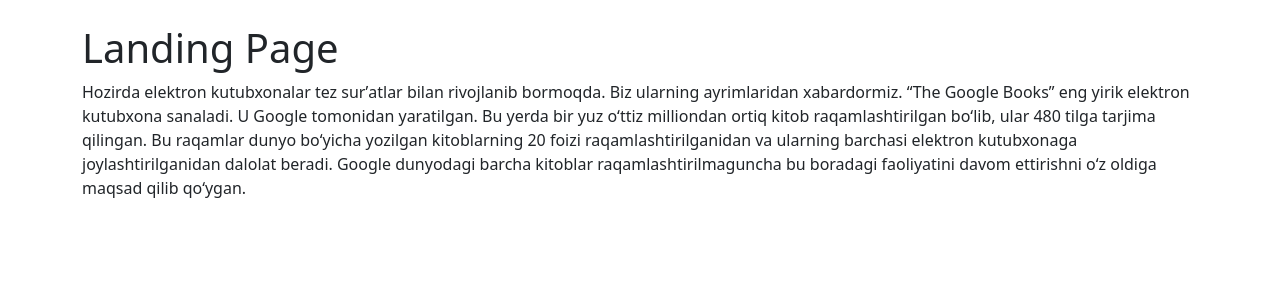
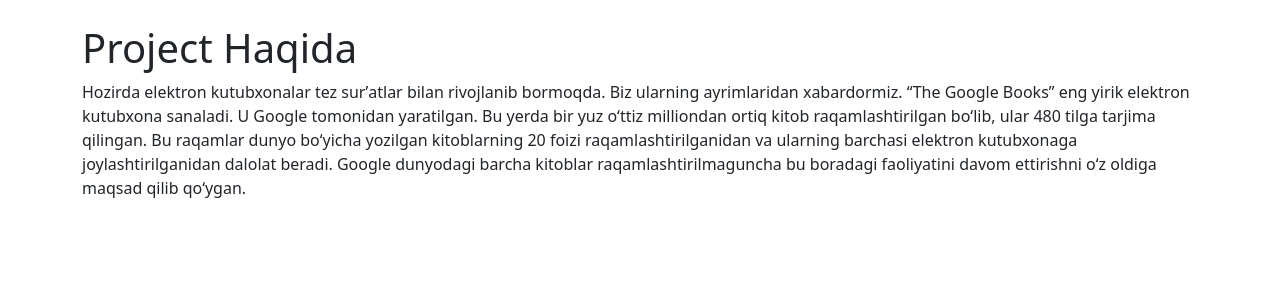
Before and after one commit to oybekjohn/kitoboqi, a Django app: template templates/landing.html in a window 1280 px wide. Shown: the part 56-356 px from the top of the page. Run offline with Django 3.2, Linux system fonts and the light colour scheme; the template is opened without the code that fills it, so the values that code supplies are empty; some libraries are stand-ins or nearby versions.

Commit message:
systemctl uvhun

```diff
--- a/kutubxona/settings.py
+++ b/kutubxona/settings.py
@@ -109,13 +109,13 @@ DATABASES = {
 
 AUTH_PASSWORD_VALIDATORS = [
     {
-        'NAME': 'django.contrib.auth.password_validation.UserAttributeSimilarityValidator',
+        # 'NAME': 'django.contrib.auth.password_validation.UserAttributeSimilarityValidator',
     },
     {
         'NAME': 'django.contrib.auth.password_validation.MinimumLengthValidator',
     },
     {
-        'NAME': 'django.contrib.auth.password_validation.CommonPasswordValidator',
+        # 'NAME': 'django.contrib.auth.password_validation.CommonPasswordValidator',
     },
     {
         'NAME': 'django.contrib.auth.password_validation.NumericPasswordValidator',
--- a/templates/landing.html
+++ b/templates/landing.html
@@ -1,7 +1,7 @@
 {% extends "base.html" %}
 
 {% block content %}
-    <h1>Landing Page</h1>
+    <h1>Project Haqida</h1>
     <p>
         Hozirda elektron kutubxonalar tez surʼatlar bilan rivojlanib bormoqda. Biz ularning ayrimlaridan xabardormiz.
         “The Google Books” eng yirik elektron kutubxona sanaladi. U Google tomonidan yaratilgan.
```
